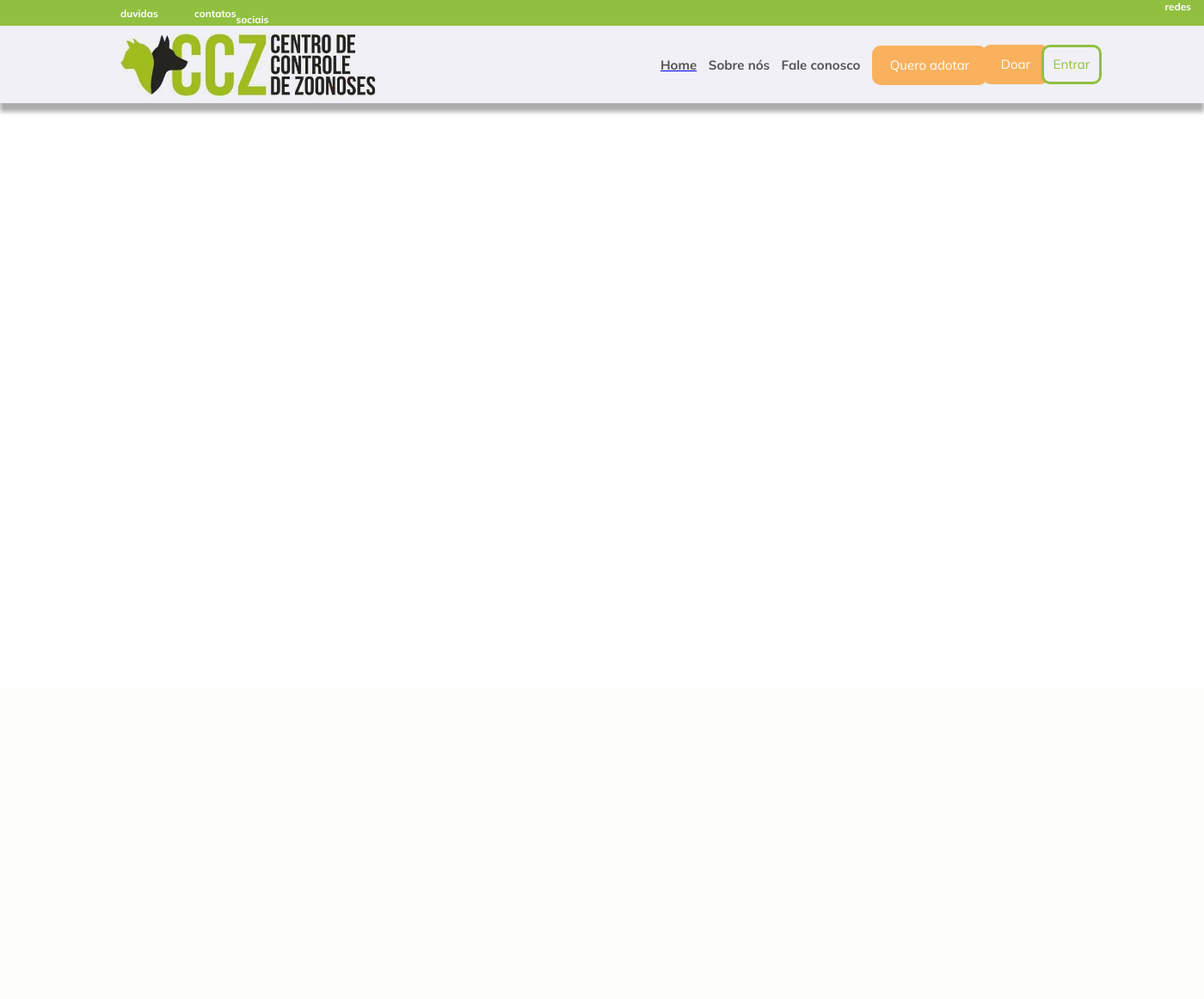
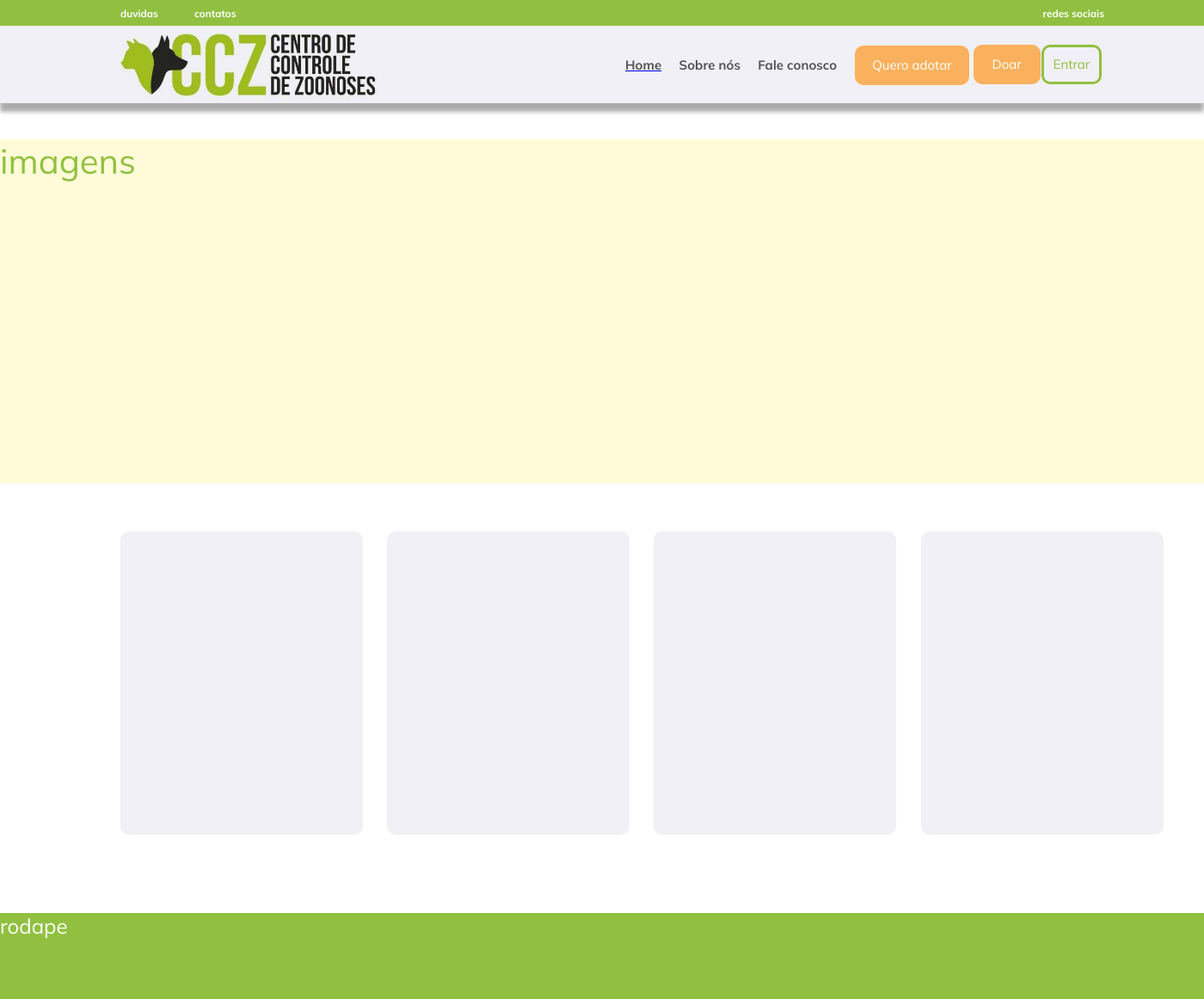
Before and after one commit to Adocao-Digital/ProjetoInicial, a PHP site: page / in a window 1400 px wide. Shown: the whole page at 86% size. Before the commit the page ends 133 px from the top, so only its background shows below. Run offline with PHP 8.4, Linux system fonts and the light colour scheme.

Commit message:
Add files via upload

```diff
--- a/pagina inicial/css/style.css
+++ b/pagina inicial/css/style.css
@@ -6,6 +6,19 @@
     font-style: normal;
   }
 
+  body::-webkit-scrollbar {
+    width: 12px;
+  }
+
+  body::-webkit-scrollbar-track {
+    background: #f1f0f6;
+   }
+
+  body::-webkit-scrollbar-thumb {
+    background-color: #91c041;
+    border-radius: 20px;
+    border: 3px solid #f1f0f6;
+  }
   a {
       text-decoration: none;
   }
@@ -23,8 +36,6 @@ header {
     font-size: 10px;
 }
 
-
-
 .cabeca {
     display: flex ;
     color:white;
@@ -36,8 +47,7 @@ header {
     padding-left: 3%;
 }
 .cabeca2 {
-
-    text-indent: 1080px;
+   padding-left: 67%;
     display: flex ;
     color: white;
 }
@@ -45,7 +55,7 @@ header {
     background-color: #f1f0f6;
     height: 101px;
     display: flex;
-    /* padding-left:100%; */
+
     height: 12%;
     box-shadow:0px 10px 5px #acacac;
     margin: 0 auto;
@@ -78,14 +88,14 @@ header {
 .hd2 {
     display:flex;
     justify-content: space-between;
-    width: 30%;
-    margin-left: 40%;
+    width: 40%;
+    margin-left: 35%;
 }
 
 .botoes {
     display: flex;
-    width: 30%;
-    justify-content: space-between;
+    width: 40%;
+    justify-content:space-between;
 }
 
 .botao {
@@ -136,6 +146,58 @@ header {
 }
 
 .box {
+    display: flex;
     height: 400px;
     left: 100%;
+    background-color: #FFFBD8;
+   margin-top: 3%;
+   color: #91C041;
+   font-size: 40px;
 }
+
+.separa {
+    display: flex;
+    height: 500px;
+    left: 100%;
+    background-color: white;
+}
+.caixa1 {
+    background-color: #f1f0f6;
+    height: 353px;
+    width: 282px;
+    border-radius: 10px;
+    margin: 4%;
+    margin-left: 10%;
+}
+
+.caixa2 {
+    background-color: #f1f0f6;
+    height: 353px;
+    width: 282px;
+    border-radius: 10px;
+    margin-left: 110%;
+}
+
+.caixa3 {
+    background-color: #f1f0f6;
+    height: 353px;
+    width: 282px;
+    border-radius: 10px;
+    margin-left: 110%;
+}
+
+.caixa4 {
+    background-color: #f1f0f6;
+    height: 353px;
+    width: 282px;
+    border-radius: 10px;
+    margin-left: 110%;
+}
+
+.rodape {
+    height: 100px;
+    width: 100%;
+    background-color: #91C041;
+    color: white;
+    font-size: 24px;
+}
--- a/pagina inicial/index.html
+++ b/pagina inicial/index.html
@@ -46,6 +46,20 @@
         </div>
     </div>
                   <div class="box">
-
-                  </div>
-</body>
+                    imagens
+                 </div>
+        <div class="separa">
+          <div class="caixa1">
+            <div class="caixa2">
+                <div class="caixa3">
+                    <div class="caixa4">
+                    </div>
+                </div>
+            </div>
+         </div>
+       </div>
+       <div class="rodape">
+           rodape
+       </div>
+                </body>
+</html>
```
